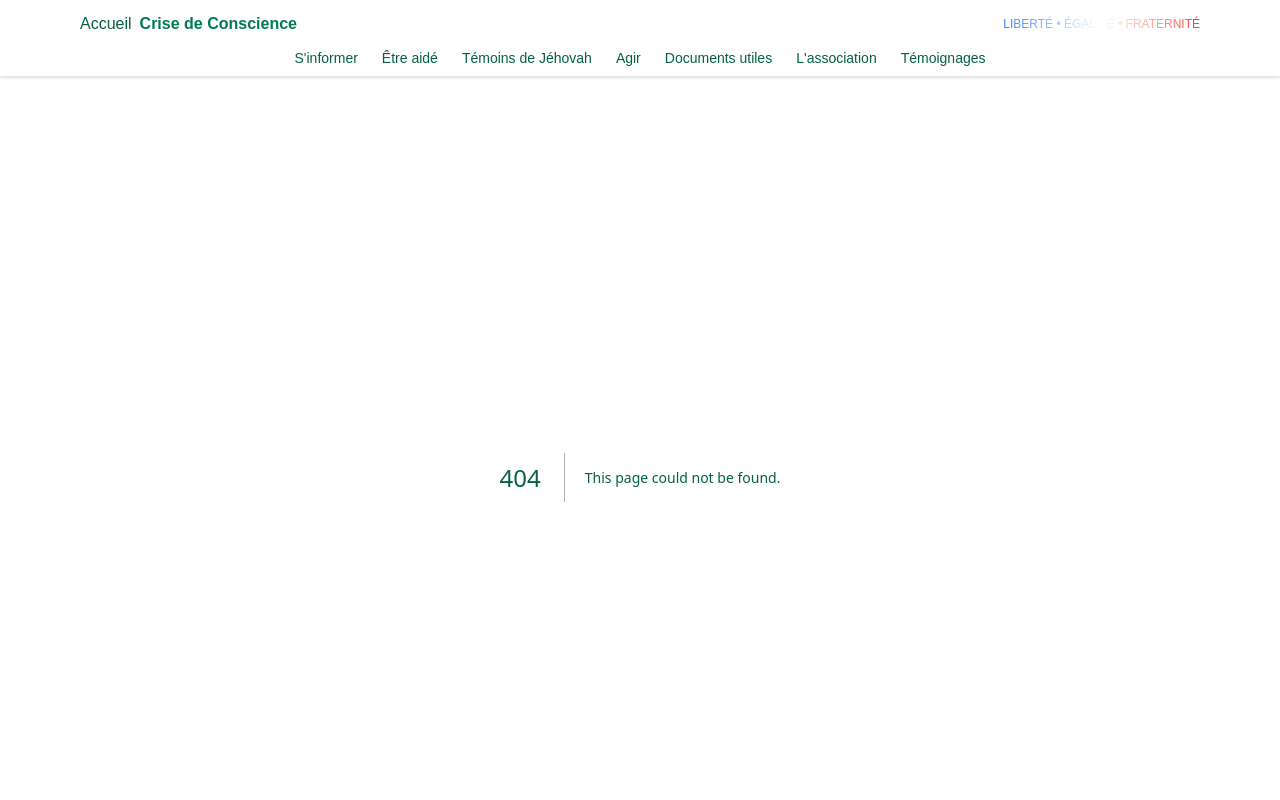
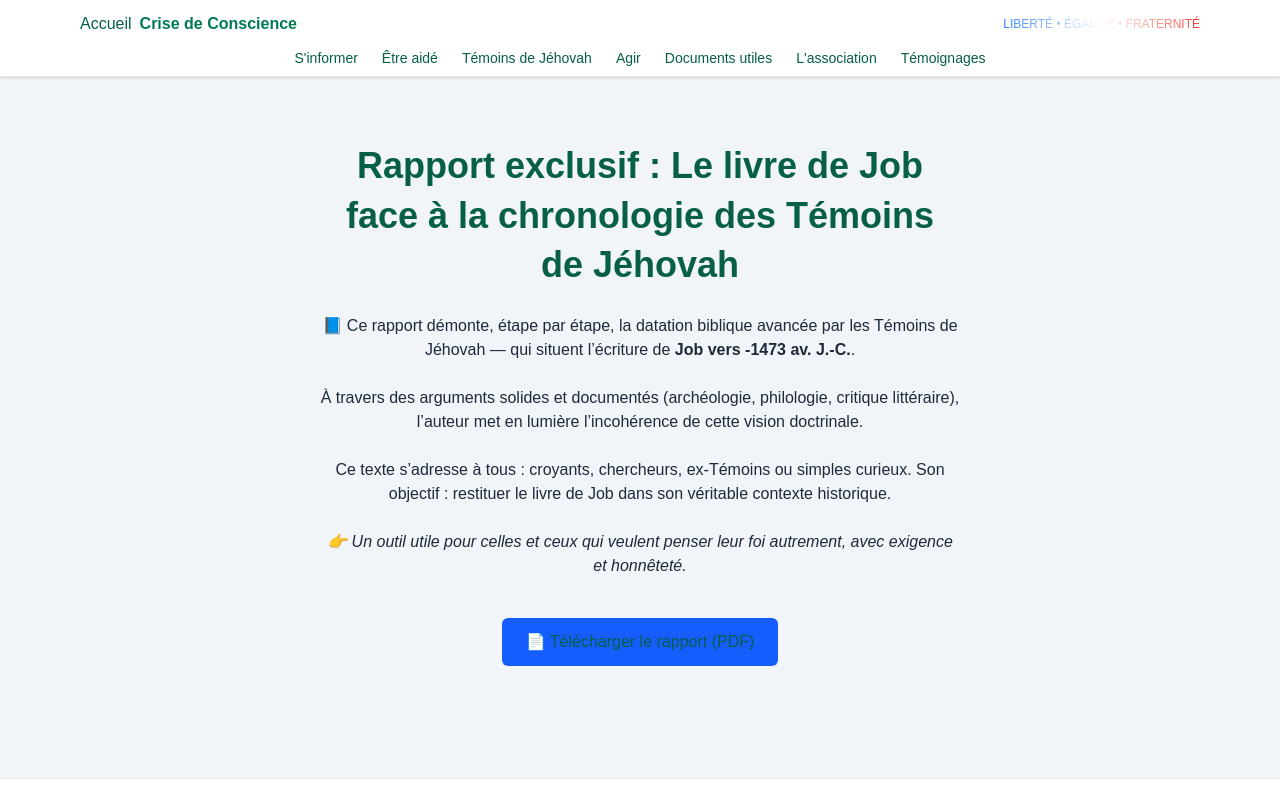
Before and after one commit to creacress/crise_de_conscience-main, a Next.js app: page /temoins-de-jehovah/divers/incompabilite-chronologie-job in a window 1280 px wide. Before the commit this address had no page. Shown: the top 800 px of the page. Built offline with nearby package versions, Linux system fonts and the light colour scheme.

Commit message:
add new pages rapport Job

```diff
--- /dev/null
+++ b/src/app/temoins-de-jehovah/divers/incompabilite-chronologie-job/page.tsx
@@ -0,0 +1,43 @@
+import Link from "next/link";
+
+export default function RapportJobDownload() {
+  return (
+    <div className="max-w-2xl mx-auto px-4 py-16 text-center text-gray-800">
+      <h1 className="text-4xl font-bold mb-6 leading-snug">
+        Rapport exclusif : Le livre de Job face à la chronologie des Témoins de
+        Jéhovah
+      </h1>
+
+      <p className="text-base mb-6">
+        📘 Ce rapport démonte, étape par étape, la datation biblique avancée par
+        les Témoins de Jéhovah — qui situent l’écriture de{" "}
+        <strong>Job vers -1473 av. J.-C.</strong>.
+      </p>
+
+      <p className="text-base mb-6">
+        À travers des arguments solides et documentés (archéologie, philologie,
+        critique littéraire), l’auteur met en lumière l’incohérence de cette
+        vision doctrinale.
+      </p>
+
+      <p className="text-base mb-6">
+        Ce texte s’adresse à tous : croyants, chercheurs, ex-Témoins ou simples
+        curieux. Son objectif : restituer le livre de Job dans son véritable
+        contexte historique.
+      </p>
+
+      <p className="text-base mb-10 italic">
+        👉 Un outil utile pour celles et ceux qui veulent penser leur foi
+        autrement, avec exigence et honnêteté.
+      </p>
+
+      <Link
+        href="/Rapport_job.pdf"
+        download
+        className="inline-block bg-blue-600 text-white px-6 py-3 rounded-md hover:bg-blue-700 transition text-base font-medium"
+      >
+        📄 Télécharger le rapport (PDF)
+      </Link>
+    </div>
+  );
+}
--- a/src/app/temoins-de-jehovah/divers/page.tsx
+++ b/src/app/temoins-de-jehovah/divers/page.tsx
@@ -1,4 +1,5 @@
 import Link from "next/link";
+import Image from "next/image";
 
 export default function DiversPage() {
   return (
@@ -12,11 +13,12 @@ export default function DiversPage() {
       <div className="grid grid-cols-1 sm:grid-cols-2 gap-6">
         {/* Carte 1 */}
         <div className="relative bg-white border rounded-lg overflow-hidden shadow hover:shadow-xl transition duration-300 group">
-          <div className="overflow-hidden h-48">
-            <img
+          <div className="overflow-hidden h-48 relative">
+            <Image
               src="/501100016_univ_lsr_lg.jpg"
               alt="Poignée de main entre symboles religieux et financiers"
-              className="w-full h-full object-cover transform group-hover:scale-105 transition duration-300"
+              fill
+              className="object-cover transform group-hover:scale-105 transition duration-300"
             />
           </div>
           <div className="p-5">
@@ -35,11 +37,12 @@ export default function DiversPage() {
 
         {/* Carte 2 */}
         <div className="relative bg-white border rounded-lg overflow-hidden shadow hover:shadow-xl transition duration-300 group">
-          <div className="overflow-hidden h-48">
-            <img
-              src="/sam-carling-depute-temoins-jehovah.jpg"
+          <div className="overflow-hidden h-48 relative">
+            <Image
+              src="/sam-carling-parlement.avif"
               alt="Sam Carling au Parlement britannique"
-              className="w-full h-full object-cover transform group-hover:scale-105 transition duration-300"
+              fill
+              className="object-cover transform group-hover:scale-105 transition duration-300"
             />
           </div>
           <div className="p-5">
@@ -50,8 +53,54 @@ export default function DiversPage() {
               Un député britannique dénonce les Témoins de Jéhovah
             </Link>
             <p className="text-gray-600 mt-2 text-sm">
-              Sam Carling, député et ex-Témoin, qualifie l’organisation de “secte”
-              au Parlement et dénonce son traitement des abus sexuels.
+              Sam Carling, député et ex-Témoin, qualifie l’organisation de
+              “secte” au Parlement et dénonce son traitement des abus sexuels.
+            </p>
+          </div>
+        </div>
+        {/* Carte 3 */}
+        <div className="relative bg-white border rounded-lg overflow-hidden shadow hover:shadow-xl transition duration-300 group">
+          <div className="overflow-hidden h-48 relative">
+            <Image
+              src="/raymond_franz.jpg"
+              alt="Raymond Franz ancien membre du Collège Central"
+              fill
+              className="object-cover transform group-hover:scale-105 transition duration-300"
+            />
+          </div>
+          <div className="p-5">
+            <Link
+              href="/temoins-de-jehovah/divers/crise-de-conscience-livre"
+              className="text-xl font-semibold text-blue-600 hover:underline"
+            >
+              Crise de Conscience – Le témoignage choc d’un ancien dirigeant
+            </Link>
+            <p className="text-gray-600 mt-2 text-sm">
+              Raymond Franz, ex-membre du Collège Central, dévoile les coulisses
+              d’une organisation religieuse autoritaire.
+            </p>
+          </div>
+        </div>
+        {/* Carte 4 */}
+        <div className="relative bg-white border rounded-lg overflow-hidden shadow hover:shadow-xl transition duration-300 group">
+          <div className="overflow-hidden h-48 relative">
+            <Image
+              src="/job-watchtower.jpg"
+              alt="Ancien rouleau biblique et contexte historique"
+              fill
+              className="object-cover transform group-hover:scale-105 transition duration-300"
+            />
+          </div>
+          <div className="p-5">
+            <Link
+              href="/temoins-de-jehovah/divers/incompabilite-chronologie-job"
+              className="text-xl font-semibold text-blue-600 hover:underline"
+            >
+              Le livre de Job face à la chronologie des Témoins de Jéhovah
+            </Link>
+            <p className="text-gray-600 mt-2 text-sm">
+              Une analyse historique et linguistique démontrant l’impossibilité
+              d’une rédaction par Moïse en -1473.
             </p>
           </div>
         </div>
```
Also changed, not shown: src/app/temoins-de-jehovah/divers/crise-de-conscience-livre/page.tsx (renamed from src/app/temoins-de-jehovah/contre-articles/questions-bibliques/crise-de-conscience-livre/page.tsx), 1 other file (tests, documents, lock files or other folders).
